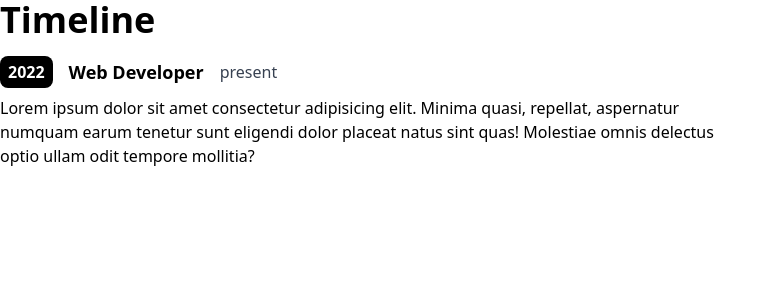
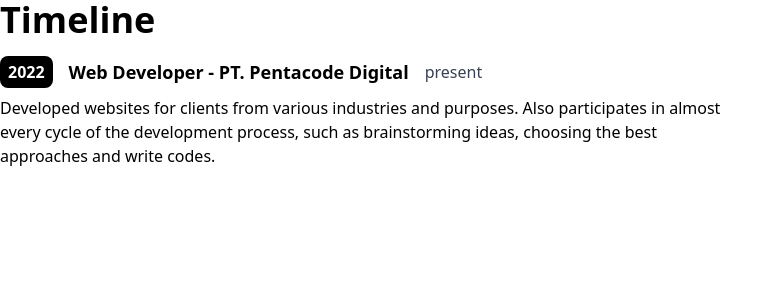
Before and after one commit to taufiqmahdi/personal-portfolio, a Next.js app: page /components/Timeline in a window 1280 px wide. Shown: the top 300 px of the page, without its empty margins (0-783 px from the left). Built offline with nearby package versions, Linux system fonts and the light colour scheme.

Commit message:
Update Timeline.tsx

```diff
--- a/pages/components/Timeline.tsx
+++ b/pages/components/Timeline.tsx
@@ -8,15 +8,19 @@ const Timeline = (props: Props) => {
       <h3 className="text-4xl font-bold">Timeline</h3>
       <div className="flex flex-col gap-2 ">
         <div className="flex gap-4 items-center">
-          <h4 className="p-1 px-2 bg-black text-white rounded-lg font-bold">2022</h4>
-          <h4 className="text-lg font-semibold capitalize">Web Developer</h4>
+          <h4 className="p-1 px-2 bg-black text-white rounded-lg font-bold">
+            2022
+          </h4>
+          <h4 className="text-lg font-semibold capitalize">
+            Web Developer - PT. Pentacode Digital
+          </h4>
           <h5 className="text-gray-700">present</h5>
         </div>
         <p className="">
-          Lorem ipsum dolor sit amet consectetur adipisicing elit. Minima quasi,
-          repellat, aspernatur numquam earum tenetur sunt eligendi dolor placeat
-          natus sint quas! Molestiae omnis delectus optio ullam odit tempore
-          mollitia?
+          Developed websites for clients from various industries and purposes.
+          Also participates in almost every cycle of the development process,
+          such as brainstorming ideas, choosing the best approaches and write
+          codes.
         </p>
       </div>
     </div>
```
